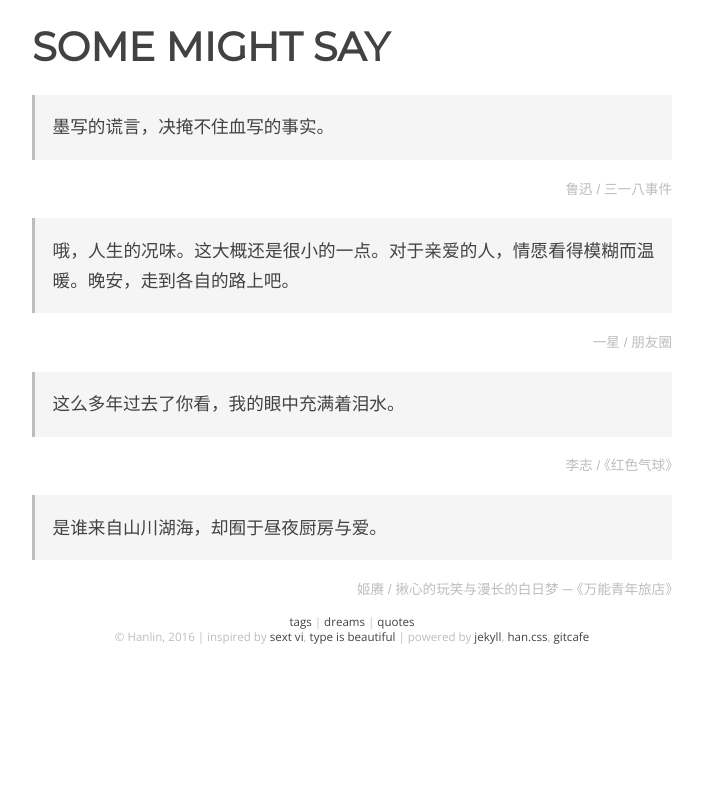
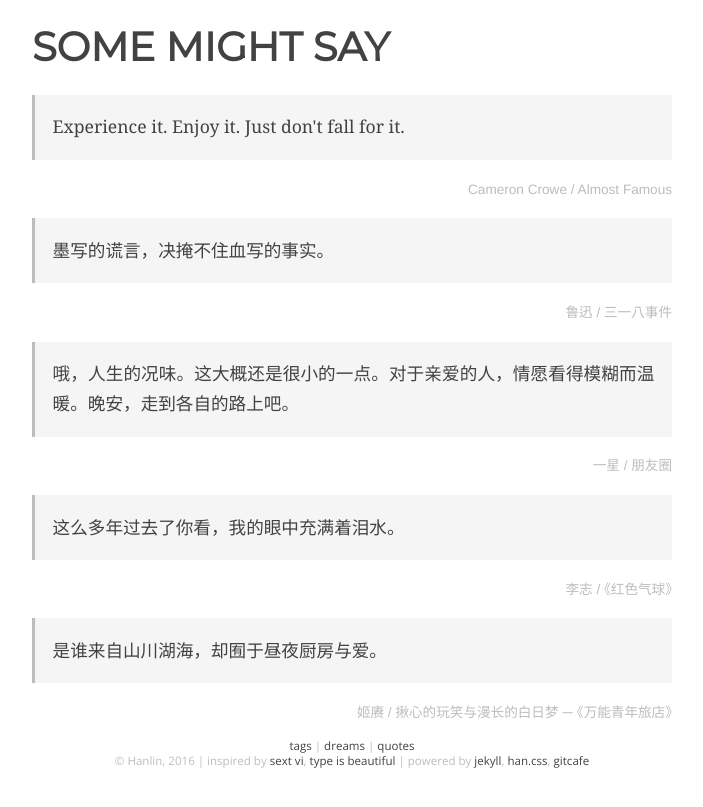
Before and after one commit to onion7878/word, a Jekyll site: the page built from quotes.html, in a window 1280 px wide. Shown: the top 807 px of the page, without its empty margins (288-991 px from the left). Built offline with Jekyll 4.4.1, drawn with Linux system fonts in a browser that asks for light colours; Markdown is read by kramdown in place of the engine named in the settings.

Commit message:
add quote from Almost Famous

```diff
--- a/_data/quotes.yml
+++ b/_data/quotes.yml
@@ -1,3 +1,6 @@
+- content: Experience it. Enjoy it. Just don't fall for it.
+  person: Cameron Crowe
+  source: Almost Famous
 - content: 墨写的谎言，决掩不住血写的事实。
   person: 鲁迅
   source: 三一八事件
```
